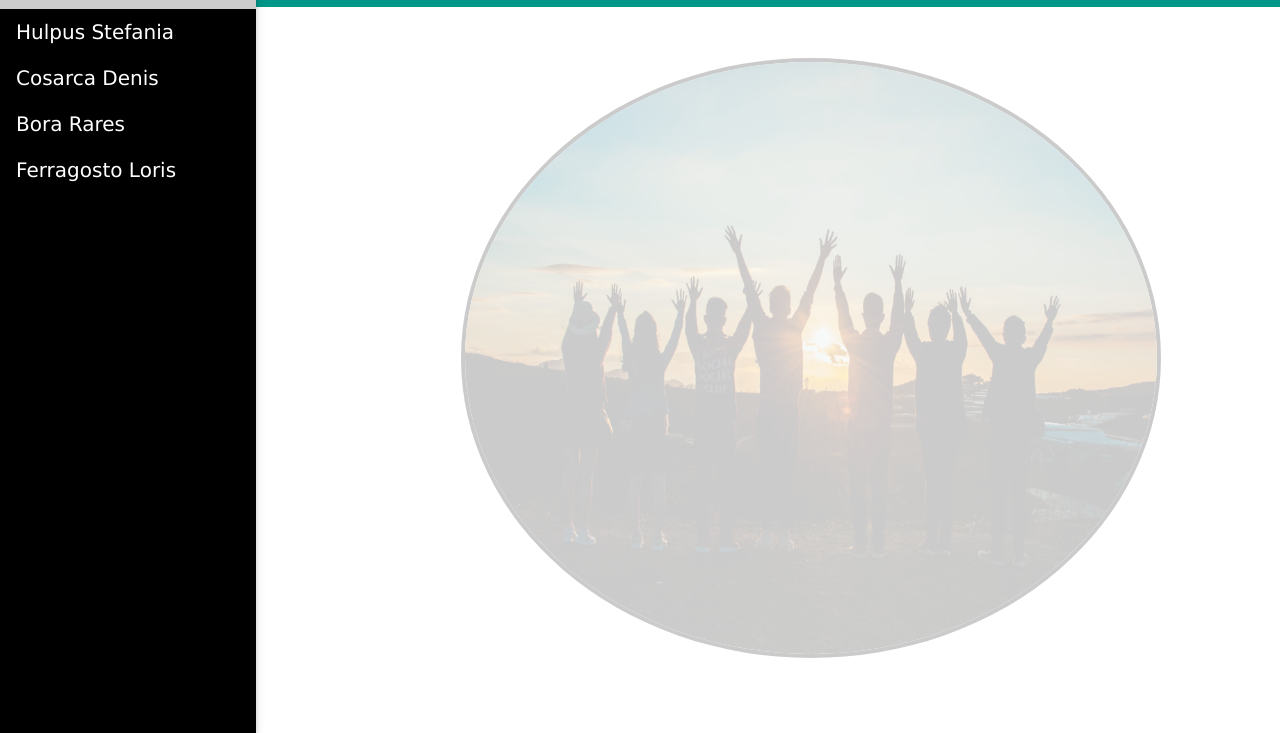
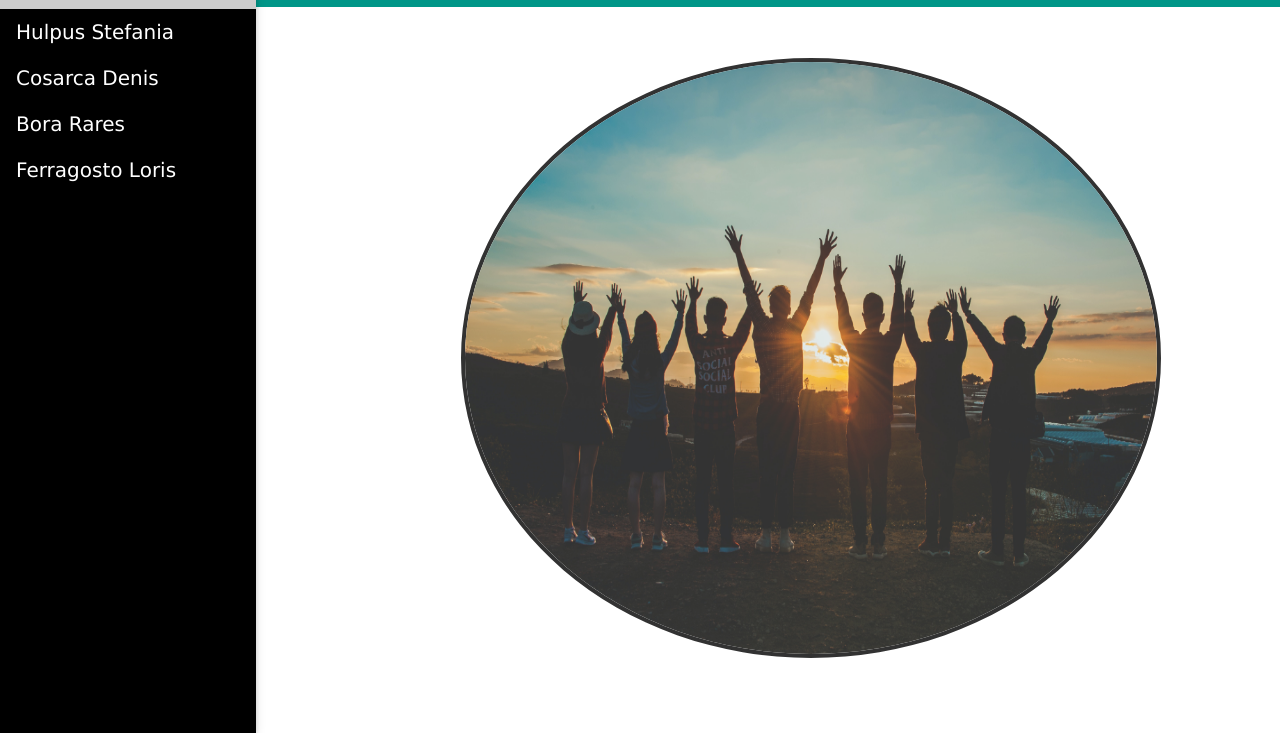
Before and after one commit to HDarius-Marian/Laborator6, a plain HTML site: page cuprins.html in a window 1280 px wide. Shown: the part 67-800 px from the top of the page. Drawn offline with nearby package versions, Linux system fonts and the light colour scheme.

Commit message:
Update cuprins.css

```diff
--- a/CSS/cuprins.css
+++ b/CSS/cuprins.css
@@ -5,7 +5,7 @@
     margin-left: 20%;
     margin-top:5%;
     border-radius: 50%;
-    opacity:20%;
+    opacity: 80%;
 }
 
 #main{
```
